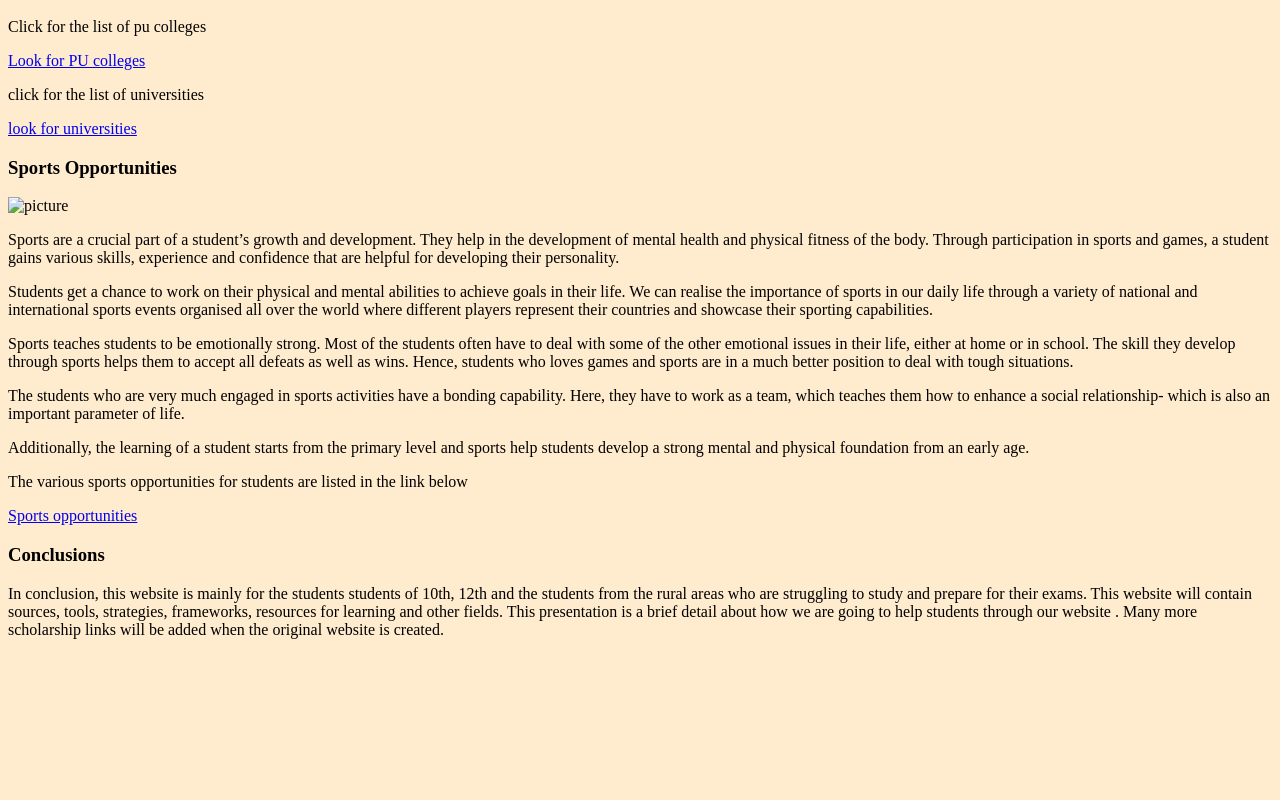
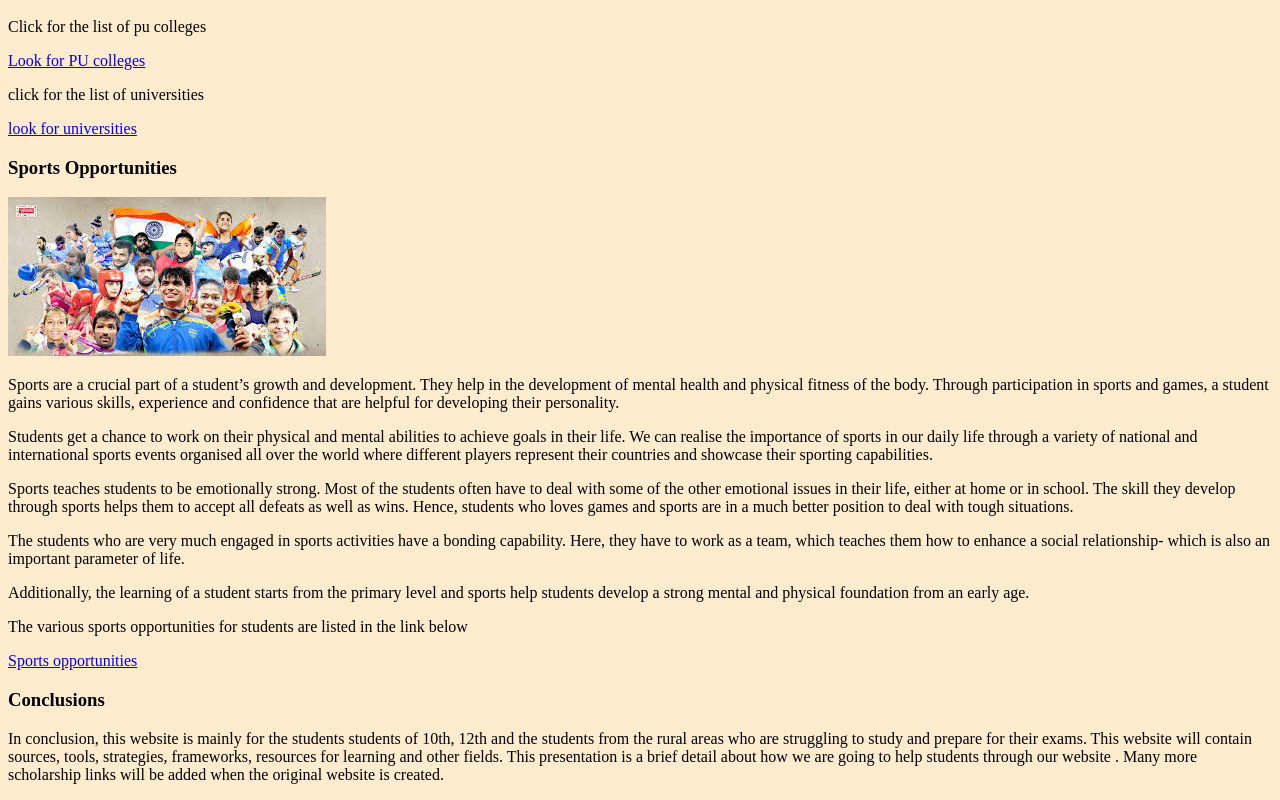
Before and after one commit to EduForum/Webdevelopment, a plain HTML site: page index.html in a window 1280 px wide. Shown: the part 6526-7326 px from the top of the page. Before the commit the page ends 7181 px from the top, so only its background shows below. Drawn offline with Linux system fonts and the light colour scheme.

Commit message:
Update index.html

```diff
--- a/index.html
+++ b/index.html
@@ -103,7 +103,7 @@
             <p><a href="uni.html">look for universities</a></p>
 
             <h3>Sports Opportunities</h3>
-            <img src="images\sports1 - Copy.jpg" alt="picture">
+            <img src="images\sports.jpg" alt="picture">
             <p>Sports are a crucial part of a student’s growth and development. They help in the development of mental health and physical fitness of the body. Through participation in sports and games, a student gains various skills, experience and confidence that are helpful for developing their personality. </p>
             <p>Students get a chance to work on their physical and mental abilities to achieve goals in their life. We can realise the importance of sports in our daily life through a variety of national and international sports events organised all over the world where different players represent their countries and showcase their sporting capabilities.
              <p>Sports teaches students to be emotionally strong. Most of the students often have to deal with some of the other emotional issues in their life, either at home or in school. The skill they develop through sports helps them to accept all defeats as well as wins. Hence, students who loves games and sports are in a much better position to deal with tough situations.</p>
```
